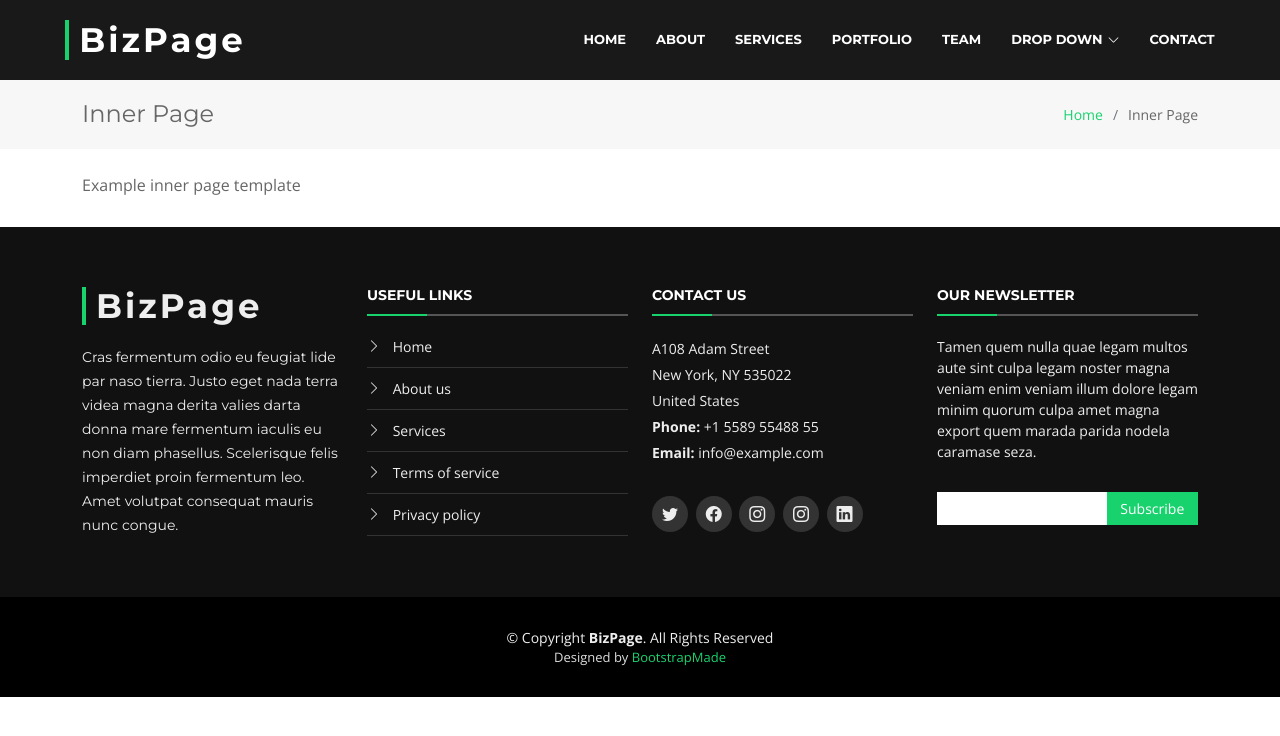
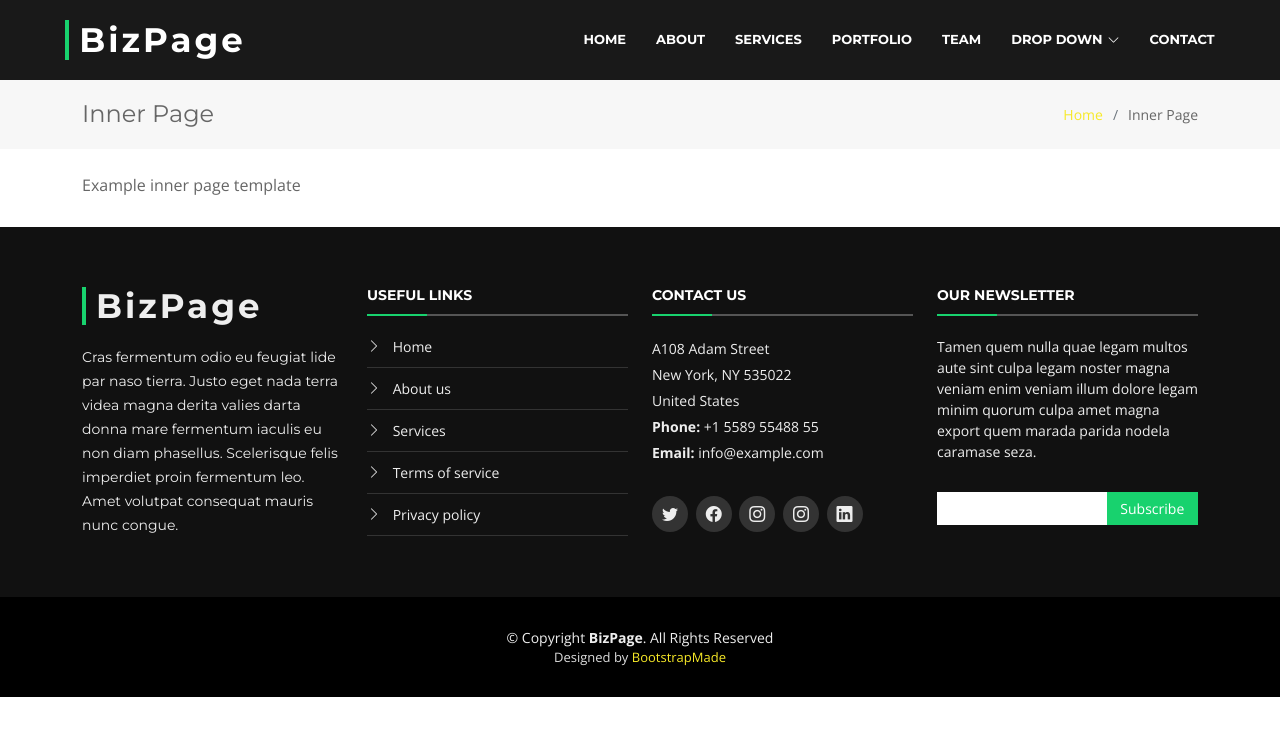
Before and after one commit to grupo7-Biodiseno/grupo7-Biodiseno.github.io, a Jekyll site: the page inner-page.html, which Jekyll copies as it is, in a window 1280 px wide. Shown: the top 736 px of the page. Built offline with Jekyll 4.4.1, drawn with Linux system fonts in a browser that asks for light colours; Markdown is read by kramdown in place of the engine named in the settings.

Commit message:
colorchangeyellow

```diff
--- a/assets/css/style.css
+++ b/assets/css/style.css
@@ -15,7 +15,7 @@ body {
 }
 
 a {
-  color: #18d26e;
+  color: #f7e927;
   transition: 0.5s;
   text-decoration: none;
 }
```
